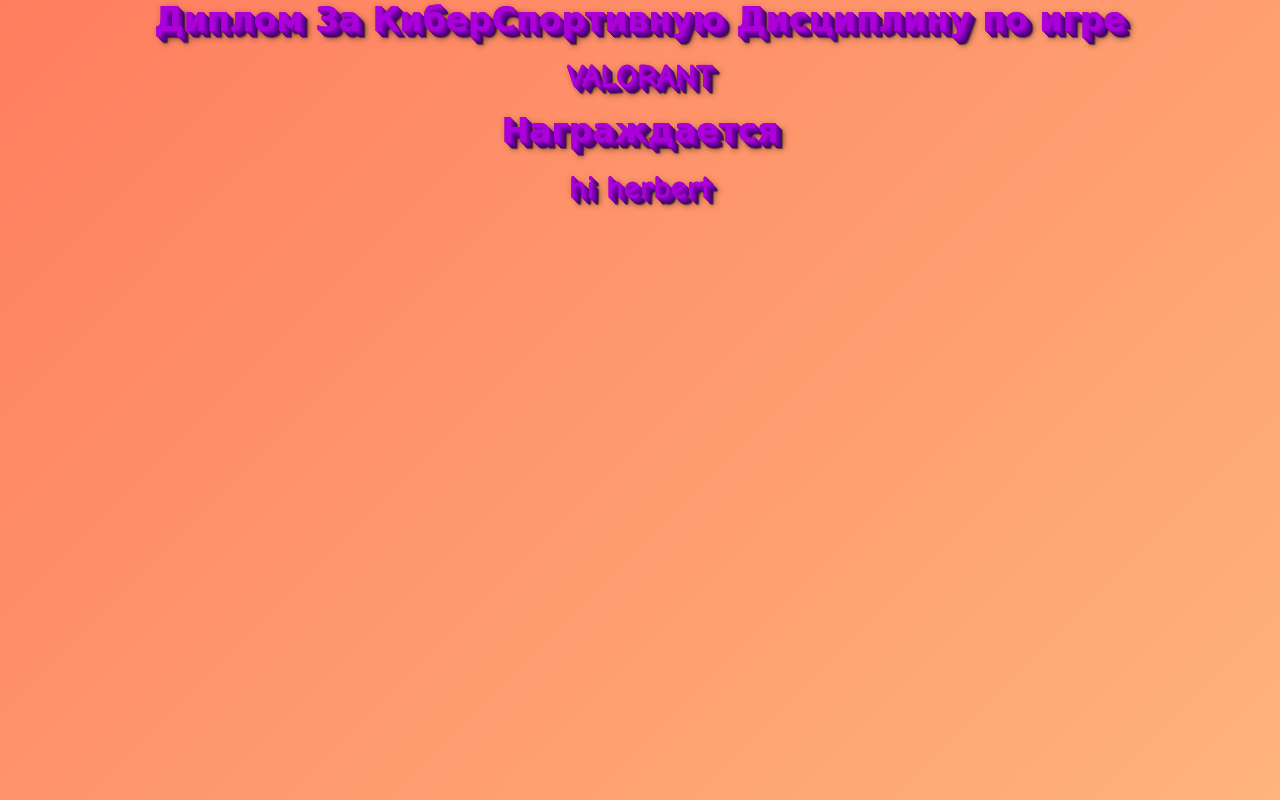
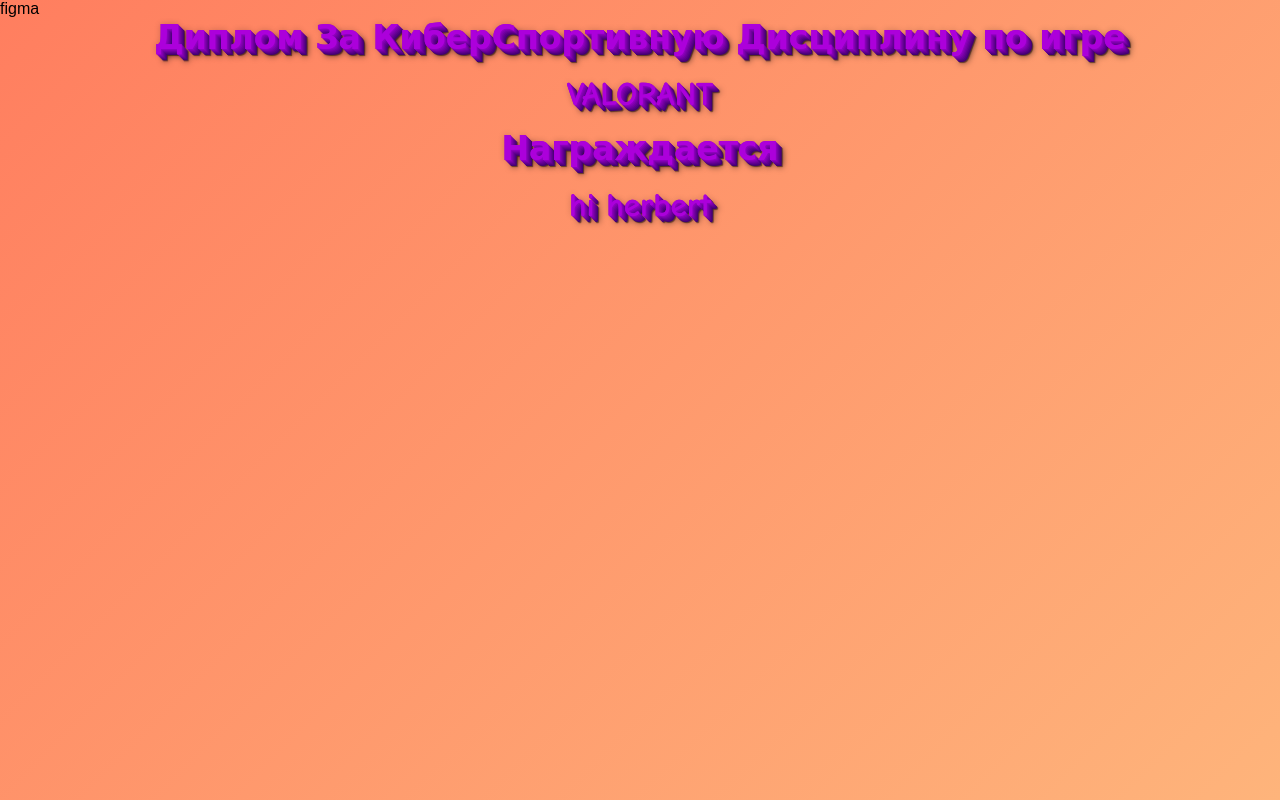
Before and after one commit to ViViKPressF/diplom, a plain HTML site: page index.html in a window 1280 px wide. Drawn offline with Linux system fonts and the light colour scheme.

Commit message:
Update index.html

```diff
--- a/index.html
+++ b/index.html
@@ -5,6 +5,7 @@
 <title> Награждение диплома! </title>
 </head>
 <body>
+<a hkef="https://www.figma.com/design/RBaREC62vTVbFpG3g3rDmu/Figma-basics?node-id=601-9&t=BVJ2JTp10GBRqvUy-1"> figma </a>
 <center> <div class="css-3d-text">Диплом За КиберСпортивную Дисциплину по игре</div>
 <br> <div class="css-3d-text">VALORANT </div>
 <p> <div class="css-3d-text">Награждается </div>
```
